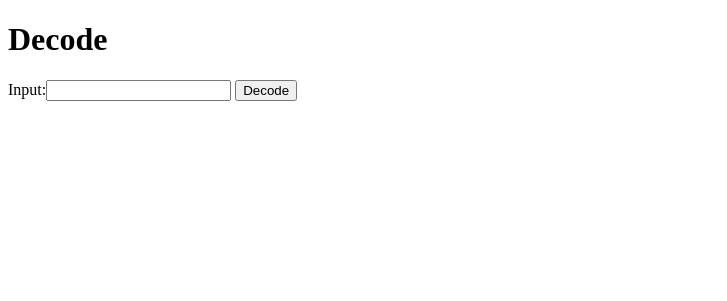
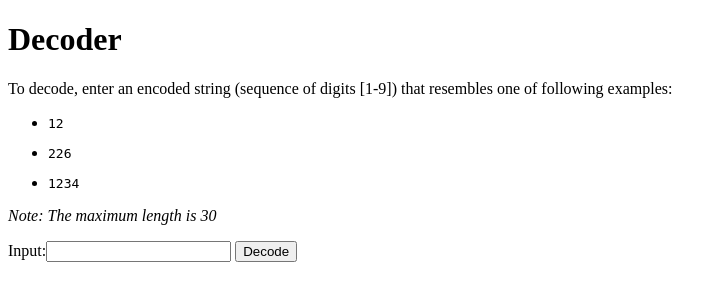
Before and after one commit to emiel/decode-django, a Django app: page /app/web/ in a window 1280 px wide. Shown: the top 301 px of the page, without its empty margins (0-727 px from the left). Run offline with Django 3.2, Linux system fonts and the light colour scheme.

Commit message:
Clarify usage to end-user

```diff
--- a/src/decode/app/templates/app/index.html
+++ b/src/decode/app/templates/app/index.html
@@ -5,24 +5,32 @@
     <title>Decode</title>
   </head>
   <body>
-    <h1>Decode</h1>
+    <h1>Decoder</h1>
 {% if messages %}
     <ul class="messages">
-        {% for message in messages %}
-        <li{% if message.tags %} class="{{ message.tags }}"{% endif %}>{{ message }}</li>
-        {% endfor %}
+      {% for message in messages %}
+      <li{% if message.tags %} class="{{ message.tags }}"{% endif %}>{{ message }}</li>
+      {% endfor %}
     </ul>
 {% endif %}
+    <p>To decode, enter an encoded string (sequence of digits [1-9]) that
+    resembles one of following examples:</p>
+    <ul>
+      <li><pre>12</pre></li>
+      <li><pre>226</pre></li>
+      <li><pre>1234</pre></li>
+    </ul>
+    <p><i>Note: The maximum length is 30</i></p>
     <form action="." method="post">
         {% csrf_token %}
         {{ form }}
         <input type="submit" value="Decode">
     </form>
 {% if result %}
-    <h2>Result</h2>
+    <h2>Possible Decodings</h2>
     <ul>
     {% for s in result %}
-    <li>{{ s }}</li>
+    <li><pre>{{ s }}</pre></li>
     {% endfor %}
     </ul>
 {% endif %}
```
Also changed, not shown: src/decode/app/tests/test_web.py (+1 -2 lines).
